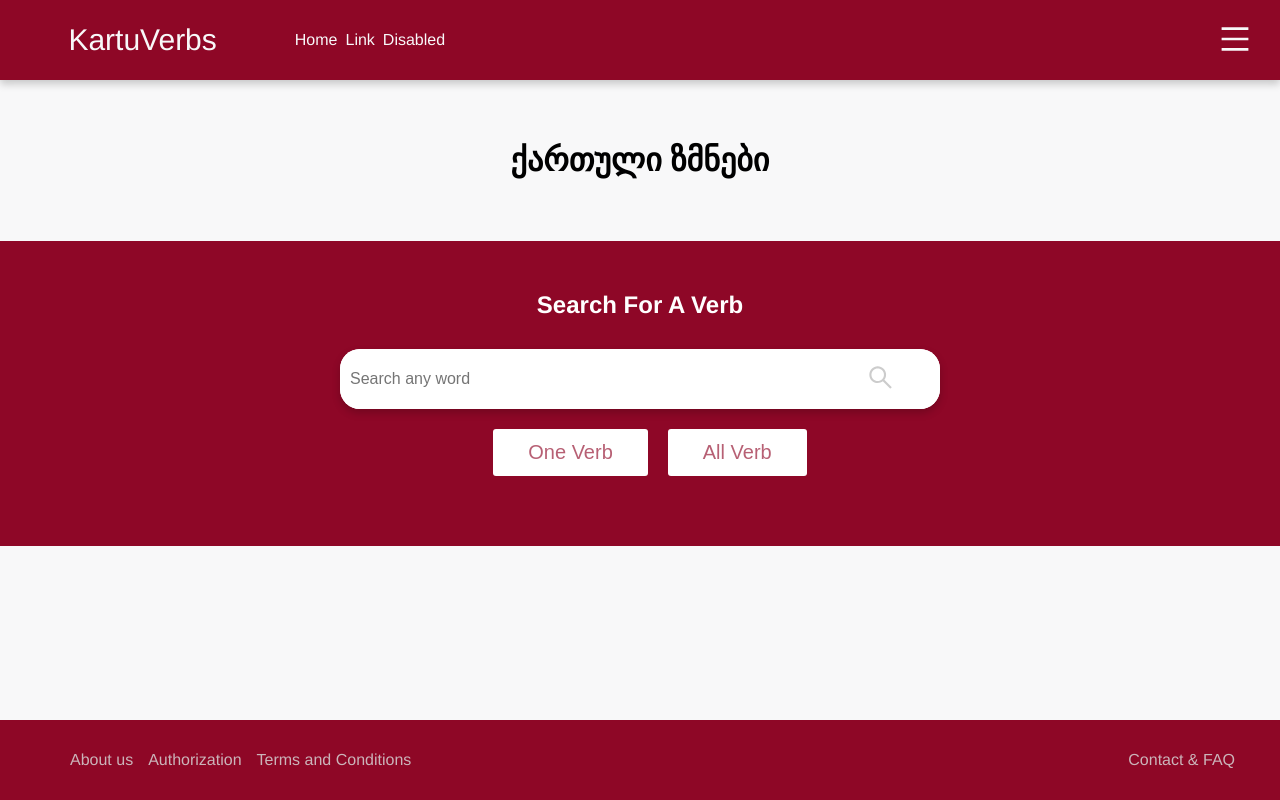
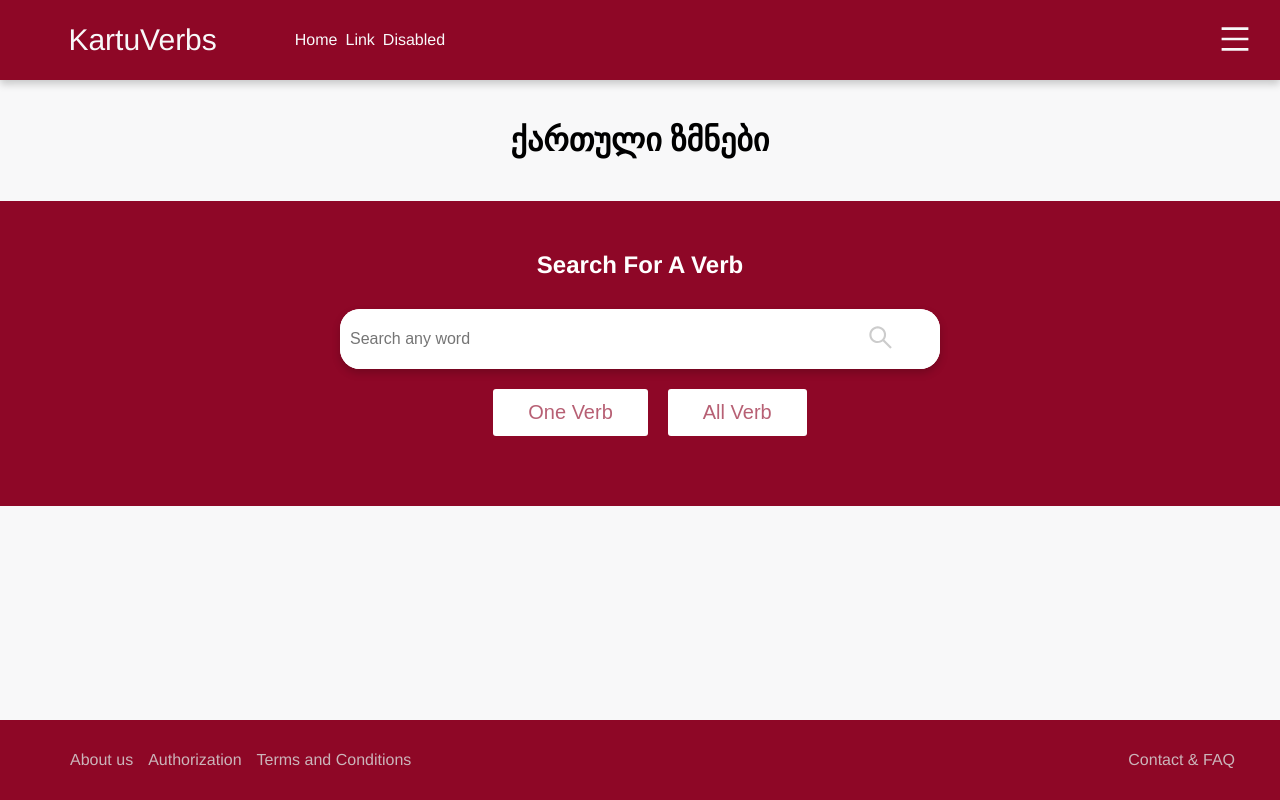
Before and after one commit to Uchaneishvili/kartu-verbs, a React (Create React App) app: page / in a window 1280 px wide. Built offline with nearby package versions, Linux system fonts and the light colour scheme; no server answers.

Commit message:
comments are deleted

```diff
--- a/src/pages/Mainpage/Mainpage.js
+++ b/src/pages/Mainpage/Mainpage.js
@@ -14,21 +14,8 @@ function Mainpage() {
 			<Header search={false} />
 
 			<Page>
-				{/* <div className={styles.searchContainer}>
-          <h1>ქართული ზმნები</h1>
-
-          <div className={styles.searchSection}>
-            <h2>Search For A Verb</h2>
-            <SearchBar />
-            <div className={styles.buttonContainer}>
-              <button>One Verb</button>
-
-              <button>All Verb</button>
-            </div>
-          </div>
-        </div> */}
 				<main>
-					<div style={{ padding: '20px' }}>
+					<div>
 						<div className={styles.mainTitleContainer}>
 							<h1>ქართული ზმნები</h1>
 						</div>
@@ -44,7 +31,7 @@ function Mainpage() {
 							<button>All Verb</button>
 						</div>
 					</div>
-					<div style={{ height: '30%', width: '100%' }}></div>
+					<div></div>
 				</main>
 			</Page>
 			<Footer />
```
